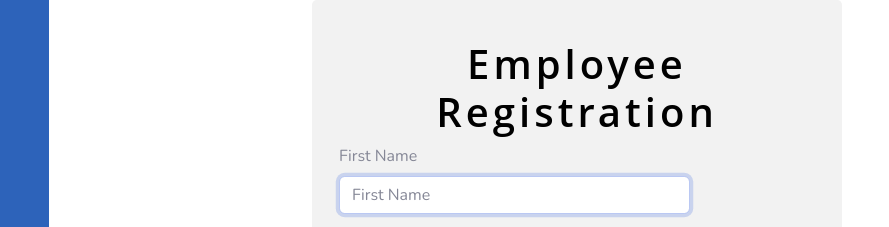
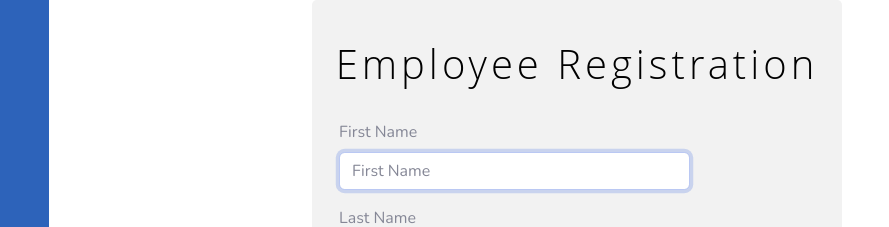
Before and after one commit to marklanglo/CPSC362GroupEProject, a plain HTML site: page Registration Page/registration.html in a window 1280 px wide. Shown: the top 227 px of the page, 175-1064 px from the left. Drawn offline with nearby package versions, Linux system fonts and the light colour scheme; files that its build step writes are made by us from their sources; a script that the page names is missing.

Commit message:
Update registration.html

```diff
--- a/Registration Page/registration.html
+++ b/Registration Page/registration.html
@@ -135,8 +135,8 @@
 </ul>
 		<div class="container">
             <form class="form-horizontal" role="form">
-                <h2>Employee Registration</h2>
-
+                <h2 class="font-weight-lighter">Employee Registration</h2>
+                <br>
                 <!--This takes input for "firstName"-->
                 <div class="form-group">
                     <label for="firstName" class="col-sm-3 control-label">First Name</label>
```
